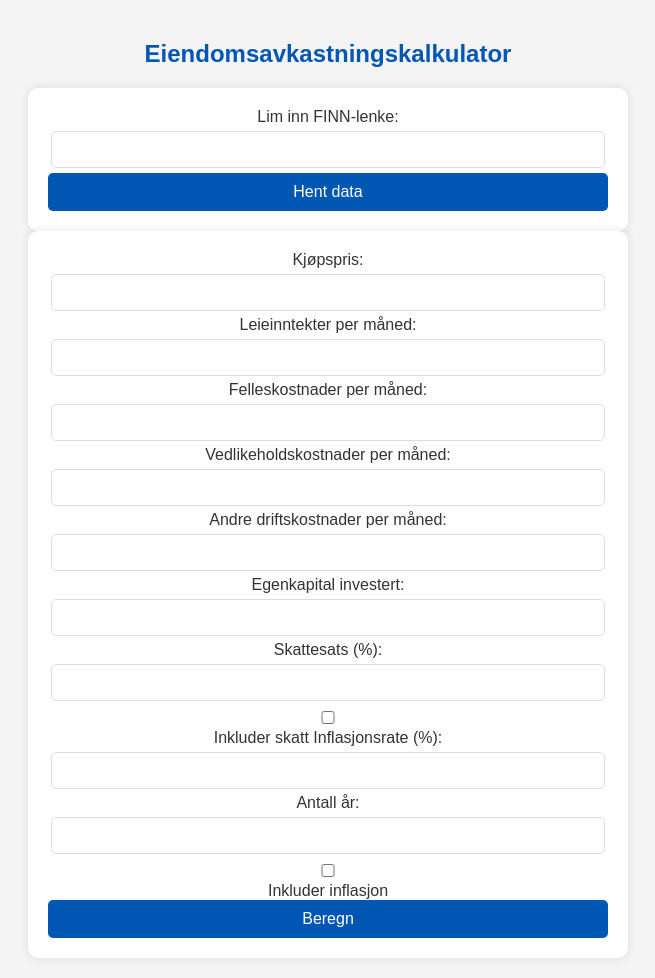
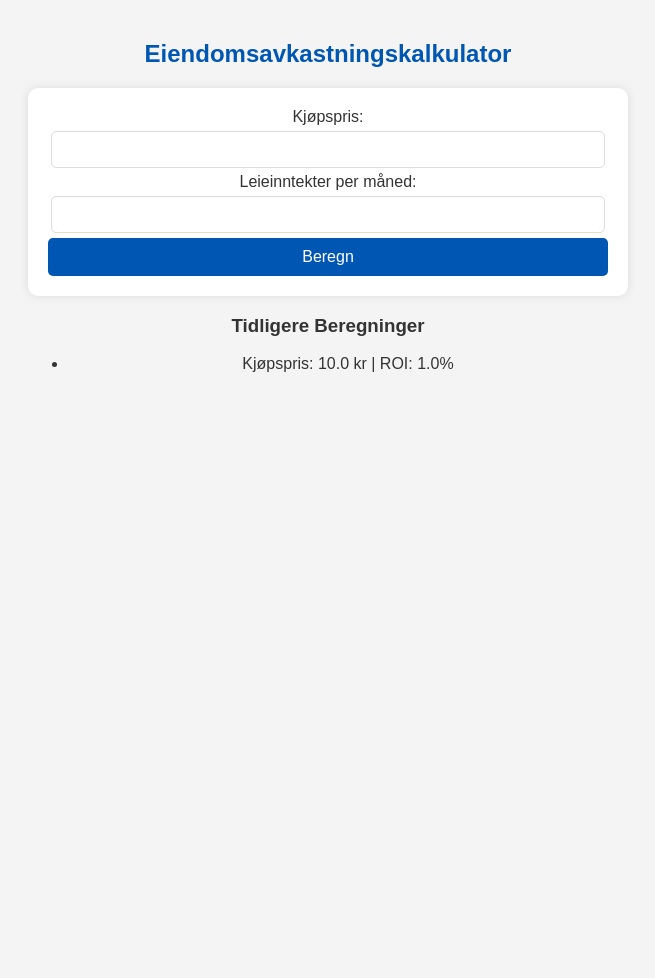
Before and after one commit to prerep/Eiendomsavkastning-kalkulator, a Flask app: page / in a window 1280 px wide. Shown: the whole page, without its empty margins (312-967 px from the left). After the commit the page ends 372 px from the top, so only its background shows below. Run offline with Flask 3, Linux system fonts and the light colour scheme; tables that the repository leaves empty hold one stand-in row (values such as "Sample post").

Commit message:
Update index.html

```diff
--- a/templates/index.html
+++ b/templates/index.html
@@ -9,63 +9,26 @@
 <body>
     <h2>Eiendomsavkastningskalkulator</h2>
 
-    <!-- FINN.no henter data -->
-    <form method="post" action="/fetch_finn">
-        <label>Lim inn FINN-lenke:</label>
-        <input type="text" name="finn_url" required>
-        <button type="submit">Hent data</button>
-    </form>
-
-    <!-- Kalkulator skjema -->
     <form method="post" action="/calculate">
         <label>Kjøpspris:</label>
-        <input type="number" name="purchase_price" value="{{ fetched_price if fetched_price else '' }}" required>
+        <input type="number" name="purchase_price" required>
 
         <label>Leieinntekter per måned:</label>
         <input type="number" name="rent_income" required>
 
-        <label>Felleskostnader per måned:</label>
-        <input type="number" name="common_costs" value="{{ fetched_common_costs if fetched_common_costs else '' }}" required>
-
-        <label>Vedlikeholdskostnader per måned:</label>
-        <input type="number" name="maintenance_costs" required>
-
-        <label>Andre driftskostnader per måned:</label>
-        <input type="number" name="other_costs" required>
-
-        <label>Egenkapital investert:</label>
-        <input type="number" name="equity" value="{{ fetched_equity if fetched_equity else '' }}" required>
-
-        <label>Skattesats (%):</label>
-        <input type="number" name="tax_rate">
-        <input type="checkbox" name="include_tax"> Inkluder skatt
-
-        <label>Inflasjonsrate (%):</label>
-        <input type="number" name="inflation_rate">
-        <label>Antall år:</label>
-        <input type="number" name="years">
-        <input type="checkbox" name="include_inflation"> Inkluder inflasjon
-
         <button type="submit">Beregn</button>
     </form>
 
-    <!-- Resultatvisning -->
-    {% if gross_yield %}
-    <div class="result">
-        <h3>Resultater:</h3>
-        <p>Brutto yield: {{ gross_yield }}%</p>
-        <p>Netto yield: {{ net_yield }}%</p>
-        <p>Årlig ROI: {{ roi }}%</p>
-        {% if inflation_adjusted_roi %}
-        <p>Inflasjonsjustert ROI: {{ inflation_adjusted_roi }}%</p>
-        {% endif %}
-    </div>
+    {% if graph_path %}
+    <img src="{{ graph_path }}" alt="ROI Utvikling">
     {% endif %}
 
-    {% if error %}
-    <div class="result" style="background-color: red; color: white;">
-        <p>{{ error }}</p>
-    </div>
-    {% endif %}
+    <h3>Tidligere Beregninger</h3>
+    <ul>
+        {% for calc in previous_calculations %}
+        <li>Kjøpspris: {{ calc[1] }} kr | ROI: {{ calc[12] }}%</li>
+        {% endfor %}
+    </ul>
+
 </body>
 </html>
```
